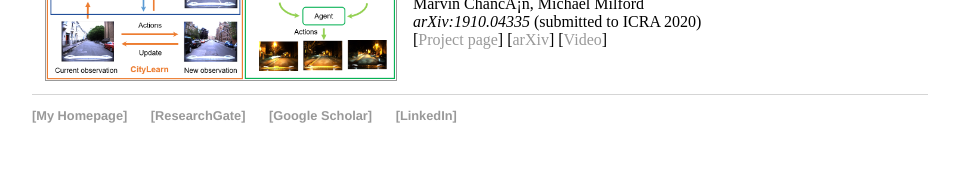
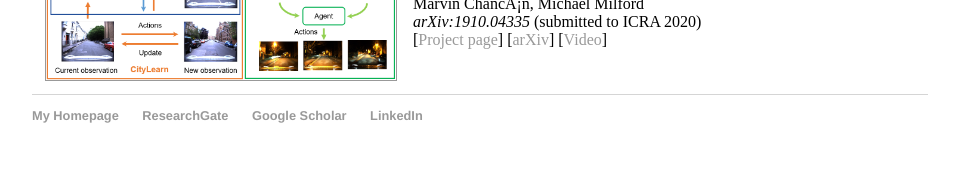
Before and after one commit to mchancan/mchancan.github.io, a Jekyll site: the page built from index.html, in a window 1280 px wide. Shown: the part 874-1054 px from the top of the page, without its empty margins (160-1119 px from the left). Built offline with Jekyll 4.4.1, drawn with Linux system fonts in a browser that asks for light colours; comment, search, counter and statistics services are not loaded.

```diff
--- a/_layouts/default.html
+++ b/_layouts/default.html
@@ -41,10 +41,10 @@
 
 		<footer>
 	    		<ul>
-				<li><a href="https://sites.google.com/view/mchancan/">[My Homepage]</a></li>
-				<li><a href="https://www.researchgate.net/profile/Marvin_Chancan">[ResearchGate]</a></li>
-	        		<li><a href="https://scholar.google.com/citations?user=iK7xhJ4AAAAJ&hl=en">[Google Scholar]</a></li>
-				<li><a href="https://www.linkedin.com/in/mchancan/">[LinkedIn]</a></li>
+				<li><a href="https://sites.google.com/view/mchancan/">My Homepage</a></li>
+				<li><a href="https://www.researchgate.net/profile/Marvin_Chancan">ResearchGate</a></li>
+	        		<li><a href="https://scholar.google.com/citations?user=iK7xhJ4AAAAJ&hl=en">Google Scholar</a></li>
+				<li><a href="https://www.linkedin.com/in/mchancan/">LinkedIn</a></li>
 			</ul>
 		</footer>
 	</html>
```
